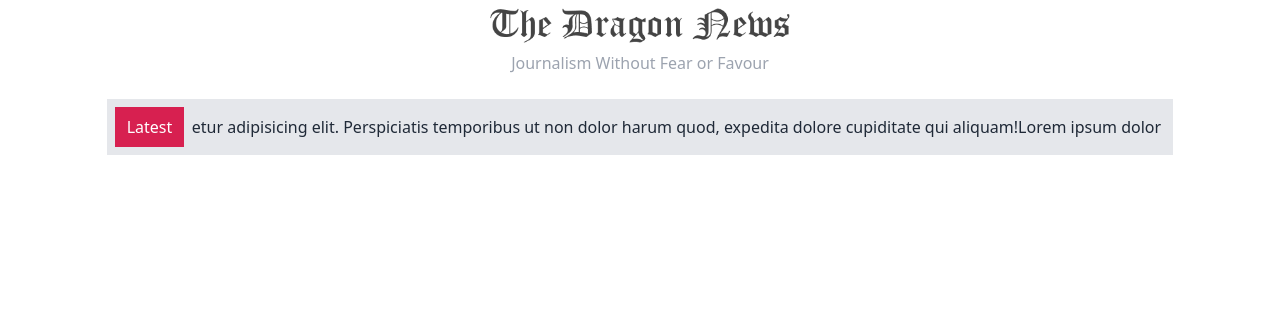
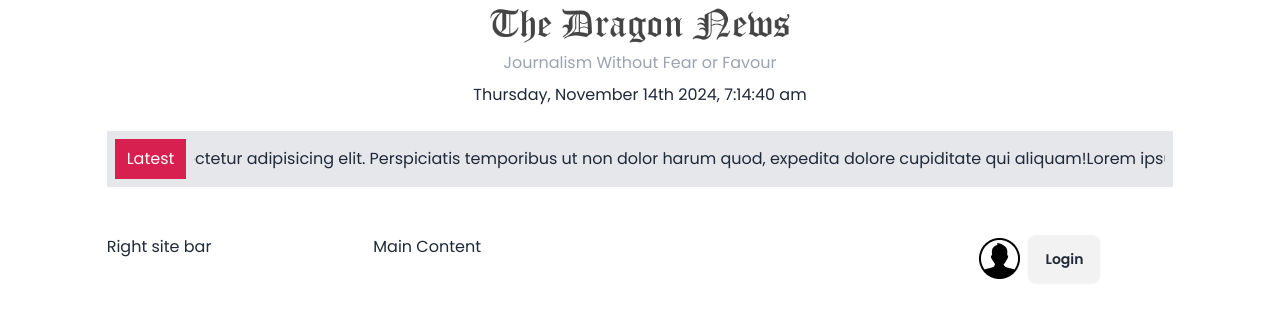
Before and after one commit to mdrakib02/Dragon-News, a React (Vite) app: page / in a window 1280 px wide. Shown: the top 322 px of the page. Built offline with nearby package versions, Linux system fonts and the light colour scheme.

Commit message:
nav bar item added

```diff
--- a/package.json
+++ b/package.json
@@ -12,6 +12,7 @@
   "dependencies": {
     "localforage": "^1.10.0",
     "match-sorter": "^8.0.0",
+    "moment": "^2.30.1",
     "react": "^18.3.1",
     "react-dom": "^18.3.1",
     "react-fast-marquee": "^1.6.5",
--- a/src/Components/Header.jsx
+++ b/src/Components/Header.jsx
@@ -1,3 +1,4 @@
+import moment from 'moment'
 import logo from '../assets/logo.png'
 
 export default function Header() {
@@ -6,6 +7,8 @@ export default function Header() {
         <div className="logo py-2 flex justify-center flex-col items-center gap-2">
             <img className='w-[300px] mx-auto object-cover' src={logo} alt="" />
             <h1 className='text-gray-400 text-center'>Journalism Without Fear or Favour</h1>
+
+            <p>{moment().format("dddd, MMMM Do YYYY, h:mm:ss a")}</p>
         </div>
     </div>
   )
--- a/src/Components/NavBar.jsx
+++ b/src/Components/NavBar.jsx
@@ -1,9 +1,15 @@
-import React from 'react'
-
+import userImg from '../assets/user.png'
 export default function NavBar() {
   return (
-    <div>
-
+    <div className='grid grid-cols-12'>
+        <div className='col-span-3'>Right site bar</div>
+        <div className='col-span-6'>Main Content</div>
+        <div className='col-span-3'>
+            <div className='flex justify-center items-center gap-2'>
+                <img className='object-cover' src={userImg} alt="" />
+                <button className='btn'>Login</button>
+            </div>
+        </div>
     </div>
   )
 }
--- a/src/Layout/MainLayout.jsx
+++ b/src/Layout/MainLayout.jsx
@@ -5,16 +5,18 @@ import NavBar from "../Components/NavBar";
 export default function MainLayout() {
   return (
     <>
+      <div className="font-poppins">
         <header>
-        <Header/>
+          <Header />
           <section className="w-10/12 mx-auto pt-4">
-            <LatestNews/>
+            <LatestNews />
           </section>
         </header>
-    <nav className="w-10/12 mx-auto">
+        <nav className="w-10/12 mx-auto pt-12">
           <NavBar></NavBar>
         </nav>
         <main></main>
+      </div>
     </>
-  )
+  );
 }
--- a/src/index.css
+++ b/src/index.css
@@ -1,3 +1,5 @@
+@import url('https://fonts.googleapis.com/css2?family=Exo:ital,wght@0,100..900;1,100..900&family=Lato:ital,wght@0,100;0,300;0,400;0,700;0,900;1,100;1,300;1,400;1,700;1,900&family=Poppins:ital,wght@0,100;0,200;0,300;0,400;0,500;0,600;0,700;0,800;0,900;1,100;1,200;1,300;1,400;1,500;1,600;1,700;1,800;1,900&display=swap');
+
 @tailwind base;
 @tailwind components;
 @tailwind utilities;
--- a/tailwind.config.js
+++ b/tailwind.config.js
@@ -5,7 +5,11 @@ export default {
     "./src/**/*.{js,ts,jsx,tsx}",
   ],
   theme: {
-    extend: {},
+    extend: {
+      fontFamily:{
+        'poppins' : ["Poppins", "serif"]
+      }
+    },
   },
   plugins: [
     require('daisyui'),
```
Also changed, not shown: 1 other file (tests, documents, lock files or other folders). Lines whose indentation alone changed are shown as unchanged.
